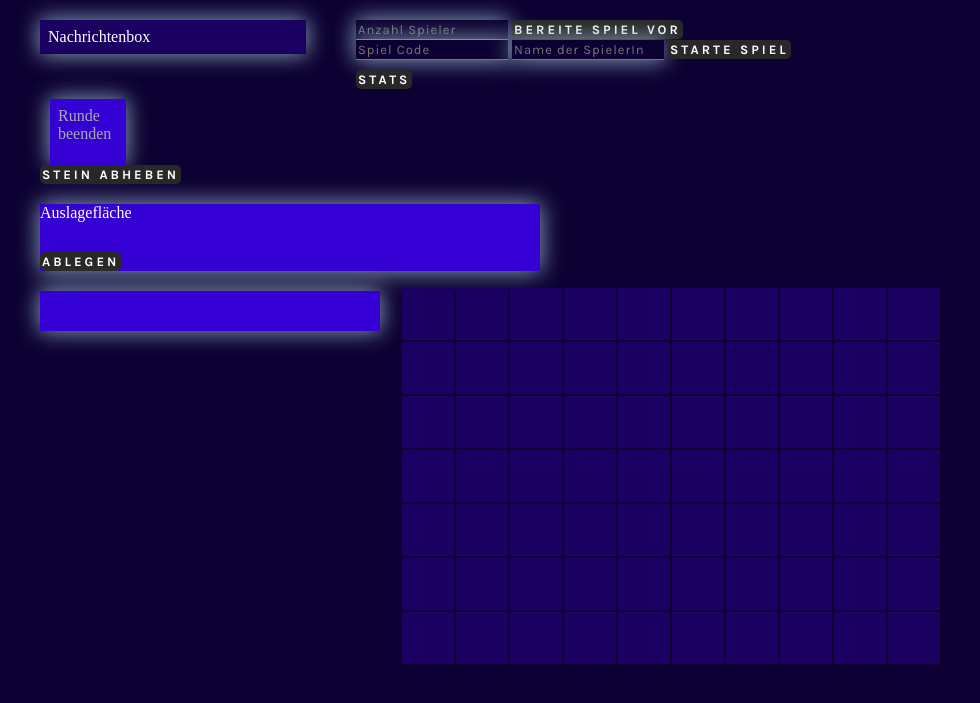
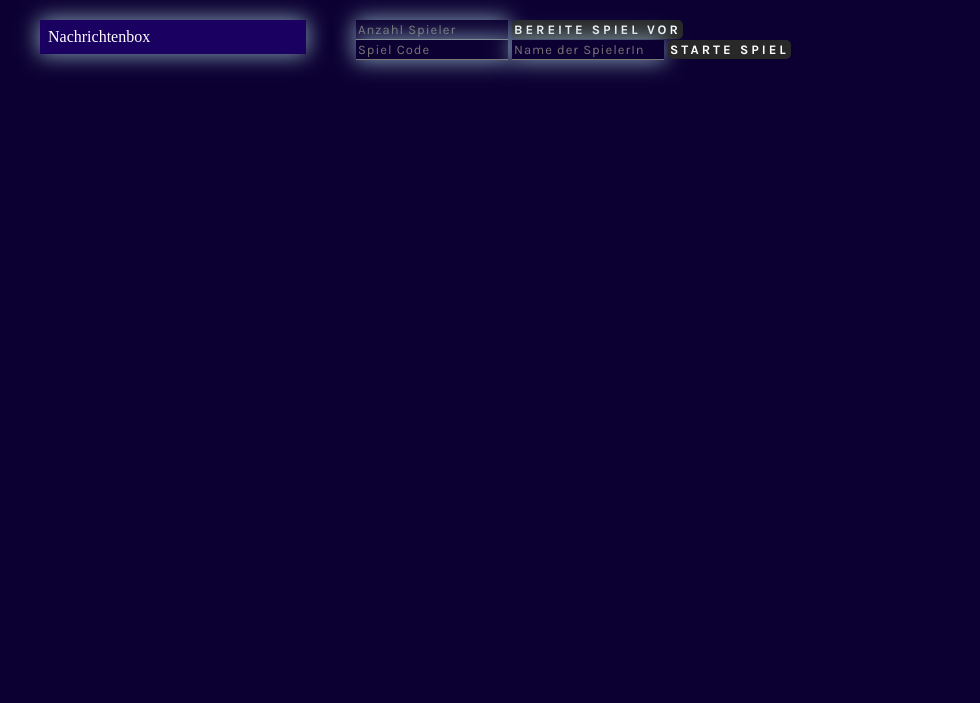
Before and after one commit to sradics/Rommee, a Flask app: page /testsocket in a window 1280 px wide. Shown: the top 703 px of the page, without its empty margins (0-980 px from the left). Run offline with Flask 2, Linux system fonts and the light colour scheme; some libraries are stand-ins or nearby versions.

Commit message:
Clean gaming space in beginning

```diff
--- a/static/game_styles.css
+++ b/static/game_styles.css
@@ -69,6 +69,10 @@ table.stats_table, table.games_table {
     color: var(--main-font-color);
     background-color: var(--decent-highlight-color);
     font-size: small;
+}
+
+.hideOnStart{
+    display: none;
 }
 
 th {
--- a/templates/index.html
+++ b/templates/index.html
@@ -4,7 +4,7 @@
     <title>Rommee</title>
     <link rel="stylesheet" href="//code.jquery.com/ui/1.12.1/themes/base/jquery-ui.css">
     <link href="https://fonts.googleapis.com/css?family=Karla:400,700|Zilla+Slab:300" rel="stylesheet">
-    <link rel="stylesheet" href="static/game_styles.css?id=12346rfsfrs39">
+    <link rel="stylesheet" href="static/game_styles.css?id=12346rfsfds39">
     <link rel="stylesheet" href="static/css-loader.css?id=1234">
     <link rel="stylesheet" href="static/draganddrop.css?id=1234">
     <style>
@@ -402,6 +402,7 @@
             });
 
             socket.on('requestDeck', function () {
+                $(".hideOnStart").removeClass("hideOnStart")
                 socket.emit('fetchdeck');
             });
 
@@ -619,20 +620,20 @@
             <input type="submit" value="Starte Spiel">
         </form>
     </div>
-    <div id="statsButton">
+    <div id="statsButton" class="hideOnStart">
         <form id="print_stats" method="POST" action='#'>
             <input id="print_stats" type="submit" value="Stats">
         </form>
     </div>
 </div>
 
-<div id="statistikInfo" style="float:left;margin-left:30px">
+<div id="statistikInfo" style="float:left;margin-left:30px" class="hideOnStart">
     <div id="stats" style="width:auto;float:left;clear:right"></div>
     <div id="list_all_games" style="width:auto;float:left"></div>
 </div>
 
 
-<div style="clear:both;margin-top:20px;">
+<div style="clear:both;margin-top:20px;" class="hideOnStart">
     <div id="remaining_piles" style="width:150px;float:left;"></div>
 
     <div id="droppable_temp" class="drop">
@@ -647,7 +648,7 @@
 </div>
 
 
-<div id="deck_zone">
+<div id="deck_zone" class="hideOnStart">
     <div id="mydeck" style="width:200px;float:left;margin-right:20px"></div>
 
     <div id="drop_zone" class="drop">
@@ -658,9 +659,9 @@
     </div>
 </div>
 
-<div id="finishArea_others"></div>
+<div id="finishArea_others" class="hideOnStart"></div>
 
-<div id="sortDeck" class="drop"></div>
+<div id="sortDeck" class="drop hideOnStart"></div>
 
 
 
```
